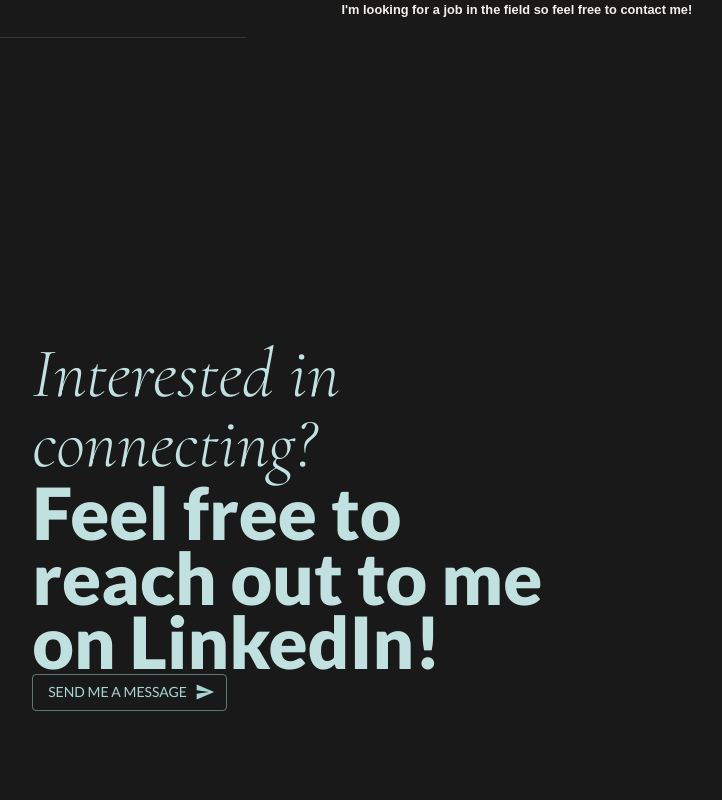
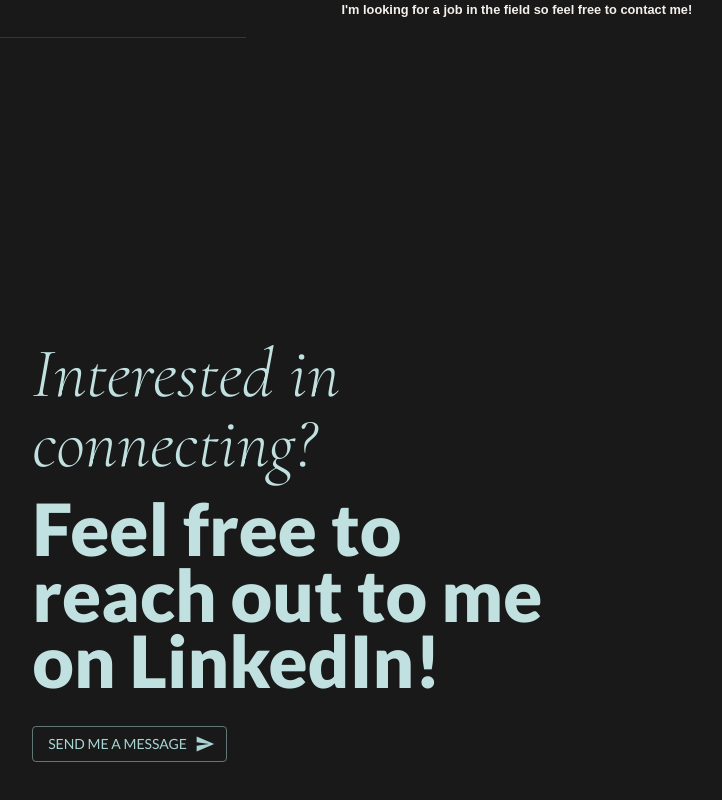
Before and after one commit to JulieChabanis/MinimalPortfolio, a React (Create React App) app: page / in a window 1280 px wide. Shown: the part 5219-6019 px from the top of the page, without its empty margins (211-933 px from the left). Built offline with nearby package versions, Linux system fonts and the light colour scheme; a web font is replaced by a local one.

Commit message:
add motion animation in contact section

```diff
--- a/src/components/Home/Contact/Contact.jsx
+++ b/src/components/Home/Contact/Contact.jsx
@@ -1,33 +1,89 @@
-import { Box, Button, Typography } from '@mui/material'
-import React, { forwardRef } from 'react'
-import styles from './Contact.module.css'
+import { Box, Button, Typography } from '@mui/material';
+import React, { forwardRef, useCallback } from 'react';
+import styles from './Contact.module.css';
 import SendIcon from '@mui/icons-material/Send';
+import { motion, useAnimation } from 'framer-motion';
 
 import PaddingResizeSection from '../../hooks/PaddingResizeSection';
 
-const Contact = forwardRef (() => {
+const Contact = forwardRef(() => {
+  const titleControls = useAnimation();
+  const subtitleControls = useAnimation();
+  const buttonControls = useAnimation(); // Add animation controls for the button
+
+  const handleScroll = useCallback(() => {
+    const contactSection = document.getElementById('contact-section');
+    const offsetTop = contactSection.offsetTop;
+    const scrollPosition = window.scrollY + window.innerHeight;
+
+    if (scrollPosition > offsetTop) {
+      // Title Animation
+      titleControls.start({ opacity: 1, y: 0, transition: { duration: 1, type: 'spring', damping: 13 } });
+
+      // Subtitle Animation with a slight delay and a longer duration
+      subtitleControls.start({ opacity: 1, y: 0, transition: { duration: 1.5, delay: 0.3, type: 'spring', damping: 13 } });
+
+      // Button Animation with a slight delay and a longer duration
+      buttonControls.start({ opacity: 1, y: 0, transition: { duration: 1.5, delay: 0.6, type: 'spring', damping: 13 } });
+    } else {
+      titleControls.start({ opacity: 0, y: '200%' });
+      subtitleControls.start({ opacity: 0, y: '200%' });
+      buttonControls.start({ opacity: 0, y: '200%' });
+    }
+  }, [titleControls, subtitleControls, buttonControls]);
+
+  // Add scroll event listener to trigger animations on scroll
+  React.useEffect(() => {
+    window.addEventListener('scroll', handleScroll);
+    return () => window.removeEventListener('scroll', handleScroll);
+  }, [handleScroll]);
 
   return (
     <Box id="contact-section">
-      <Box sx={{ padding: PaddingResizeSection()}}>
-
+      <Box sx={{ padding: PaddingResizeSection() }}>
         {/*Content*/}
         <Box>
           <Box className={styles.contactBox}>
-            <Typography variant="h25" className={styles.titleBox}>
+            <motion.div
+              initial={{ opacity: 0, y: '100%' }}
+              animate={titleControls}
+              className={styles.titleBox}
+            >
+              <Typography
+                variant="h25"
+              >
                 {"Interested in connecting?"}
               </Typography>
-            <Typography variant="h26" className={styles.subtitleBox}>
+            </motion.div>
+            <motion.div
+              initial={{ opacity: 0, y: '100%' }}
+              animate={subtitleControls}
+              className={styles.subtitleBox}
+            >
+              <Typography
+                variant="h26"
+              >
                 {"Feel free to reach out to me on LinkedIn!"}
               </Typography>
-            <Button className={styles.messageButton} variant="outlined" endIcon={<SendIcon />}>
+            </motion.div>
+            <motion.div
+              initial={{ opacity: 0, y: '100%' }}
+              animate={buttonControls}
+              className={styles.messageButton}
+            >
+              {/* Apply the animation controls to the button */}
+              <Button
+                variant="outlined"
+                endIcon={<SendIcon />}
+              >
                 Send me a message
               </Button>
+            </motion.div>
           </Box>
         </Box>
       </Box>
     </Box>
-  )
-})
+  );
+});
 
 export default Contact;
--- a/src/components/Home/Contact/Contact.module.css
+++ b/src/components/Home/Contact/Contact.module.css
@@ -8,13 +8,13 @@
 }
 
 .titleBox {
-  margin: 0rem 0rem 0rem 0rem ;
+  margin: 0rem 0rem 1rem 0rem ;
 }
 
 .subtitleBox {
-  margin: 0rem 0rem 0rem 0rem ;
+  margin: 0rem 0rem 2rem 0rem ;
 }
 
 .messageButton {
-  margin: 2rem 0rem 0rem 0rem;
+  margin: 0rem 0rem 0rem 0rem;
 }
```
Lines whose indentation alone changed are shown as unchanged.
